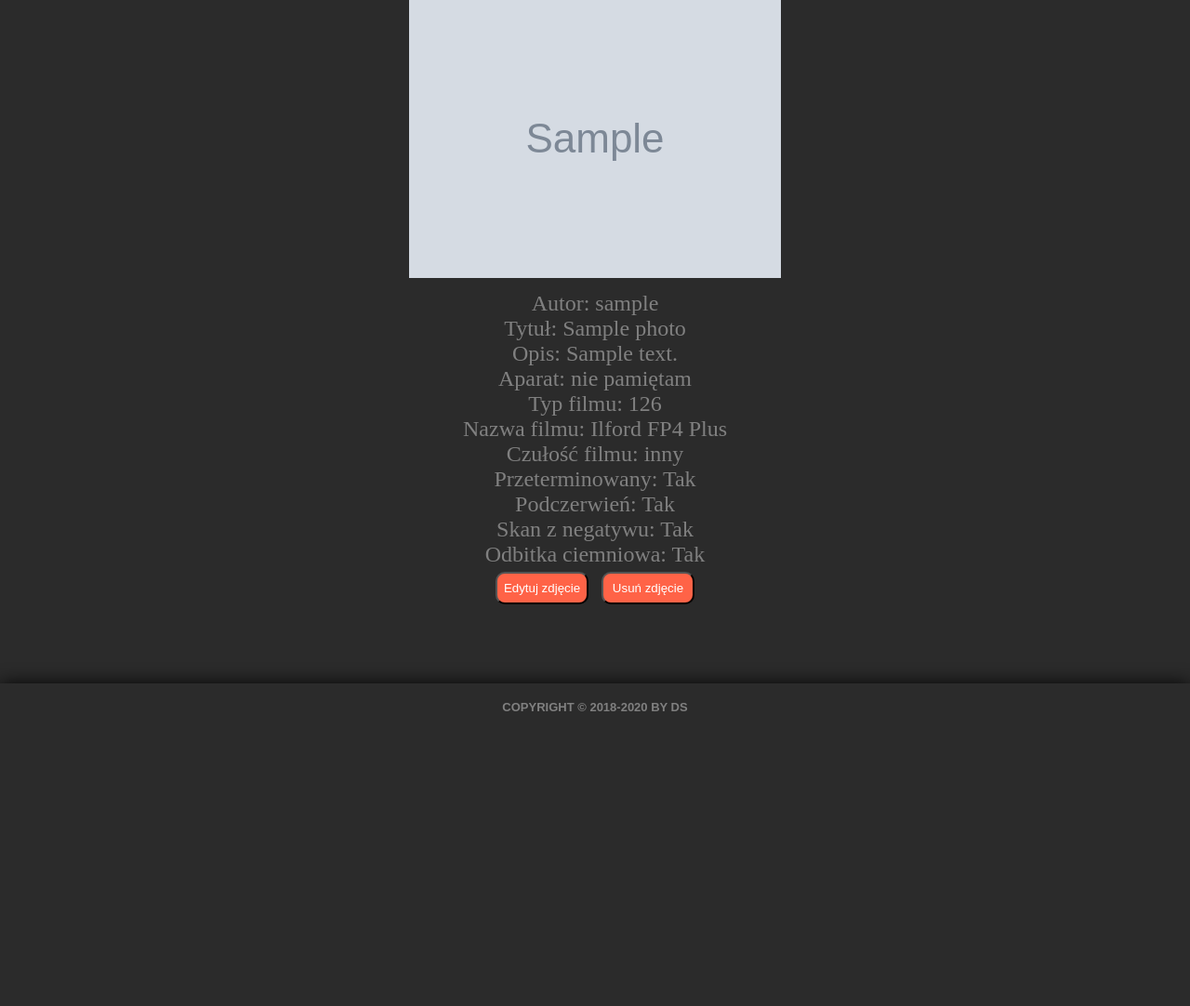
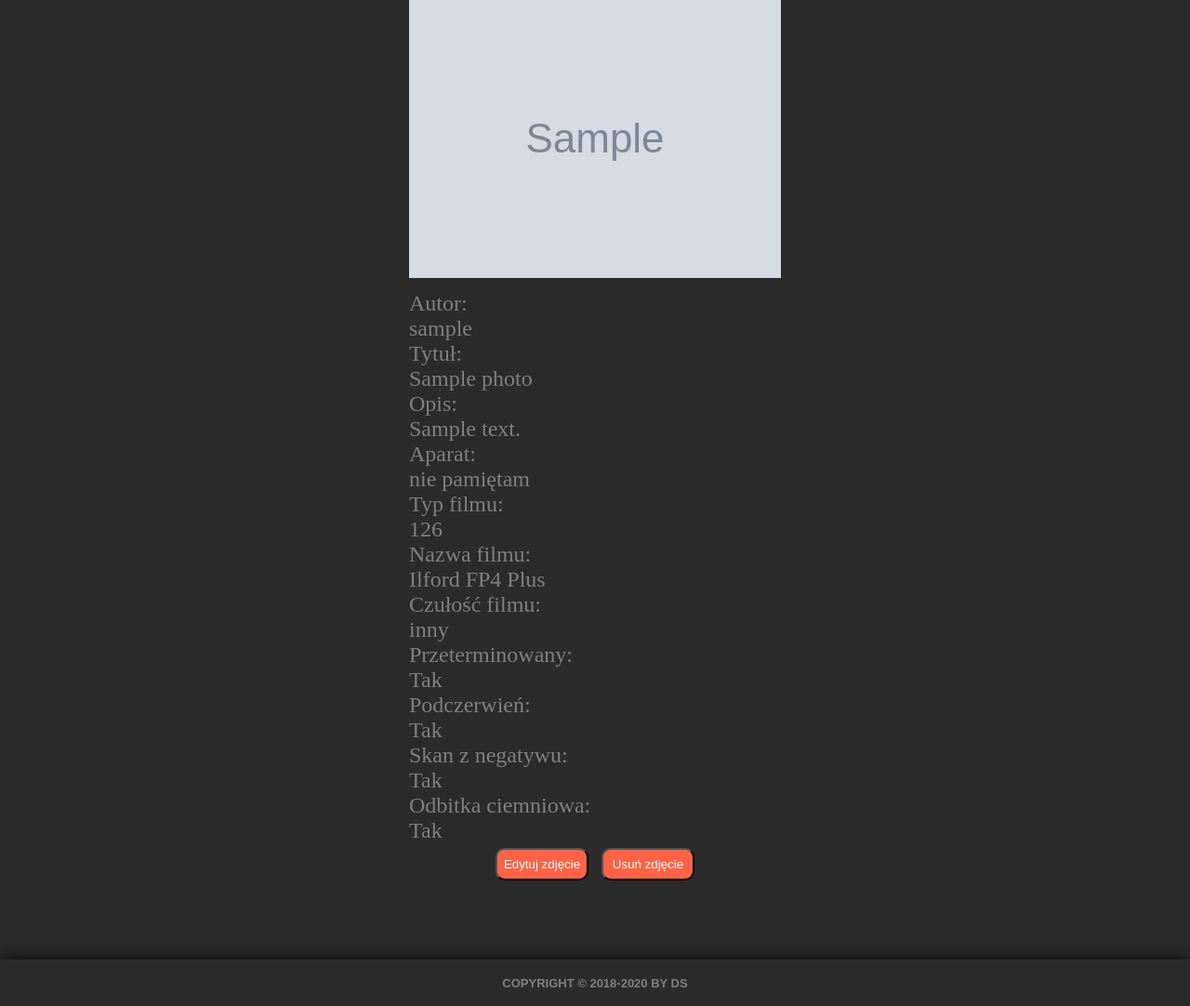
Before and after one commit to DorotaStaszczuk/SilverFox, a Django app: page /photo/1/ in a window 1280 px wide. Shown: the part 171-1253 px from the top of the page at 93% size. Before the commit the page ends 936 px from the top, so only its background shows below. Run offline with Django 3.2, Linux system fonts and the light colour scheme; a user stored in the database is signed in; tables that the repository leaves empty hold one stand-in row (values such as "Sample post"); grey boxes marked "Sample" are stand-in pictures.

Commit message:
paragraphs put inside div with class photo-detail, paragraphs with class detail added

```diff
--- a/SilverFox/templates/SilverFox/photo_detail.html
+++ b/SilverFox/templates/SilverFox/photo_detail.html
@@ -2,39 +2,50 @@
 {% block content %}
     <div>
         <a href="{{ photo.file.url }}"><img src="{{ photo.file.url }}" /></a>
+
+        <div class="photo-detail">
+            <p>Autor:</p><p class="detail"><a href="{% url 'user' pk=object.user.pk %}"> {{ object.user }}</a></p>
+            <p>Tytuł:</p> <p class="detail">{{ object.title }}</p>
+
+            {% if object.description is None %}
+                <p>Opis:</p><p class="detail">Brak opisu</p>
+            {% else %}
+                <p>Opis:</p><p class="detail">{{ object.description }}</p>
+            {% endif %}
+
+            <p>Aparat:</p><p class="detail">{{ object.get_camera_name_display }}</p>
+            <p>Typ filmu:</p><p class="detail">{{ object.get_film_type_display }}</p>
+            <p>Nazwa filmu:</p><p class="detail">{{ object.get_film_name_display }}</p>
+            <p>Czułość filmu:</p><p class="detail">{{ object.get_film_iso_display }}</p>
+
+            <p>Przeterminowany:</p>
+                {% if object.film_option1 is False %}
+                <p class="detail">Nie</p>
+                {% else %}
+                <p class="detail">Tak</p>
+                {% endif %}
+            <p>Podczerwień:</p>
+                {% if object.film_option2 is False %}
+                <p class="detail">Nie</p>
+                {% else %}
+                <p class="detail">Tak</p>
+                {% endif %}
+            <p>Skan z negatywu:</p>
+                {% if object.photo_option1 is False %}
+                <p class="detail">Nie</p>
+                {% else %}
+                <p class="detail">Tak</p>
+                {% endif %}
+
+            <p>Odbitka ciemniowa:</p>
+                {% if object.photo_option2 is False %}
+                <p class="detail">Nie</p>
+                {% else %}
+                <p class="detail">Tak</p>
+                {% endif %}
+
+        </div>
     </div>
-    <p>
-        Autor:
-        <a href="{% url 'user' pk=object.user.pk %}"> {{ object.user }}</a>
-    </p>
-    <p>Tytuł: {{ object.title }}</p>
-
-    {% if object.description is None %}
-        <p>Brak opisu</p>
-    {% else %}
-        <p>Opis: {{ object.description }}</p>
-    {% endif %}
-
-    <p>Aparat: {{ object.get_camera_name_display }}</p>
-    <p>Typ filmu: {{ object.get_film_type_display }}</p>
-    <p>Nazwa filmu: {{ object.get_film_name_display }}</p>
-    <p>Czułość filmu: {{ object.get_film_iso_display }}</p>
-
-    <p>
-        Przeterminowany: {% if object.film_option1 is False %} Nie {% else %}
-        Tak {% endif %}
-    </p>
-    <p>
-        Podczerwień: {% if object.film_option2 is False %} Nie {% else %} Tak {% endif %}
-    </p>
-    <p>
-        Skan z negatywu: {% if object.photo_option1 is False %} Nie {% else %}
-        Tak {% endif %}
-    </p>
-    <p>
-        Odbitka ciemniowa: {% if object.photo_option2 is False %} Nie {% else %}
-        Tak {% endif %}
-    </p>
 
     {% if request.user.is_authenticated %}
     <div>
```
